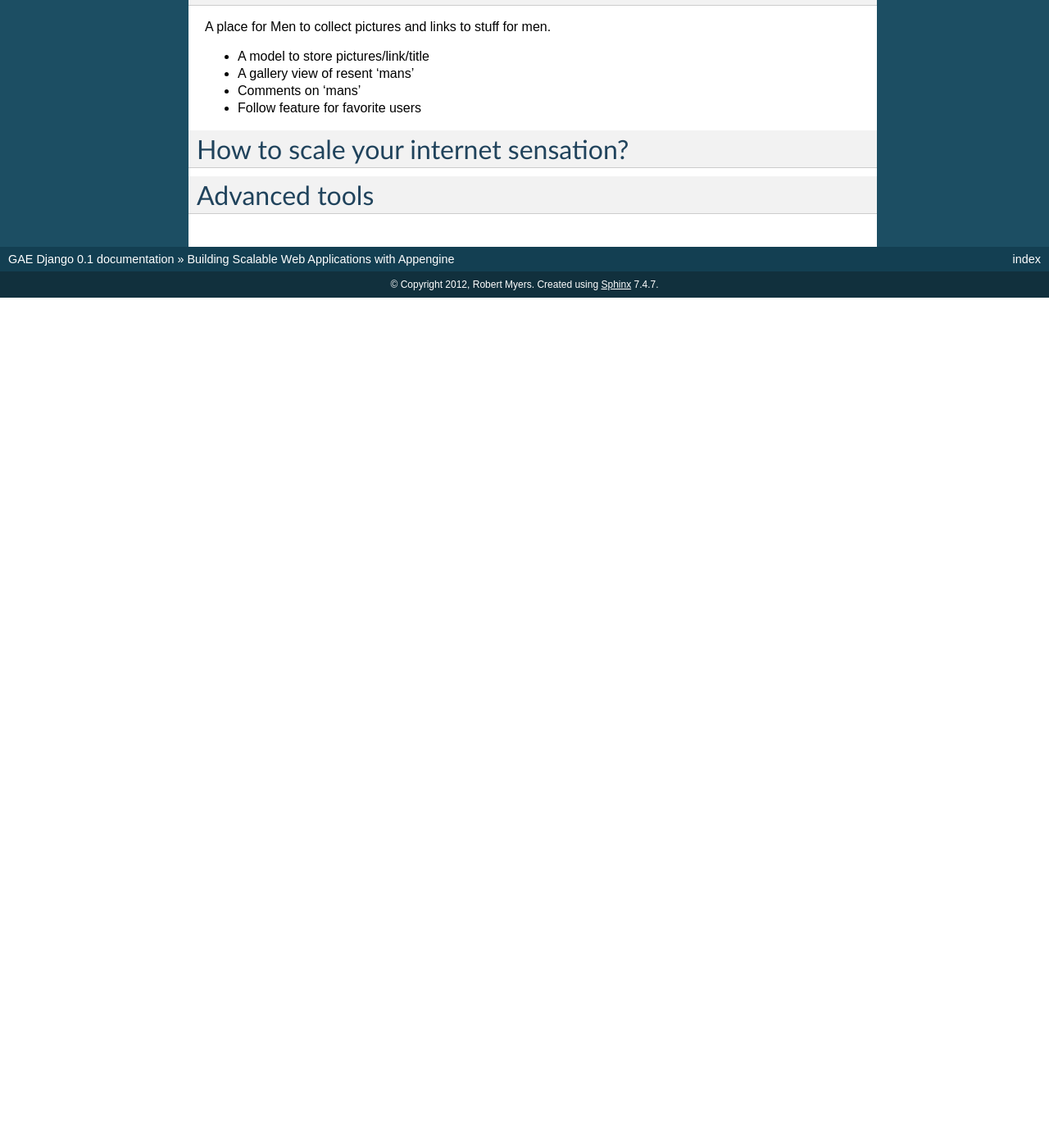
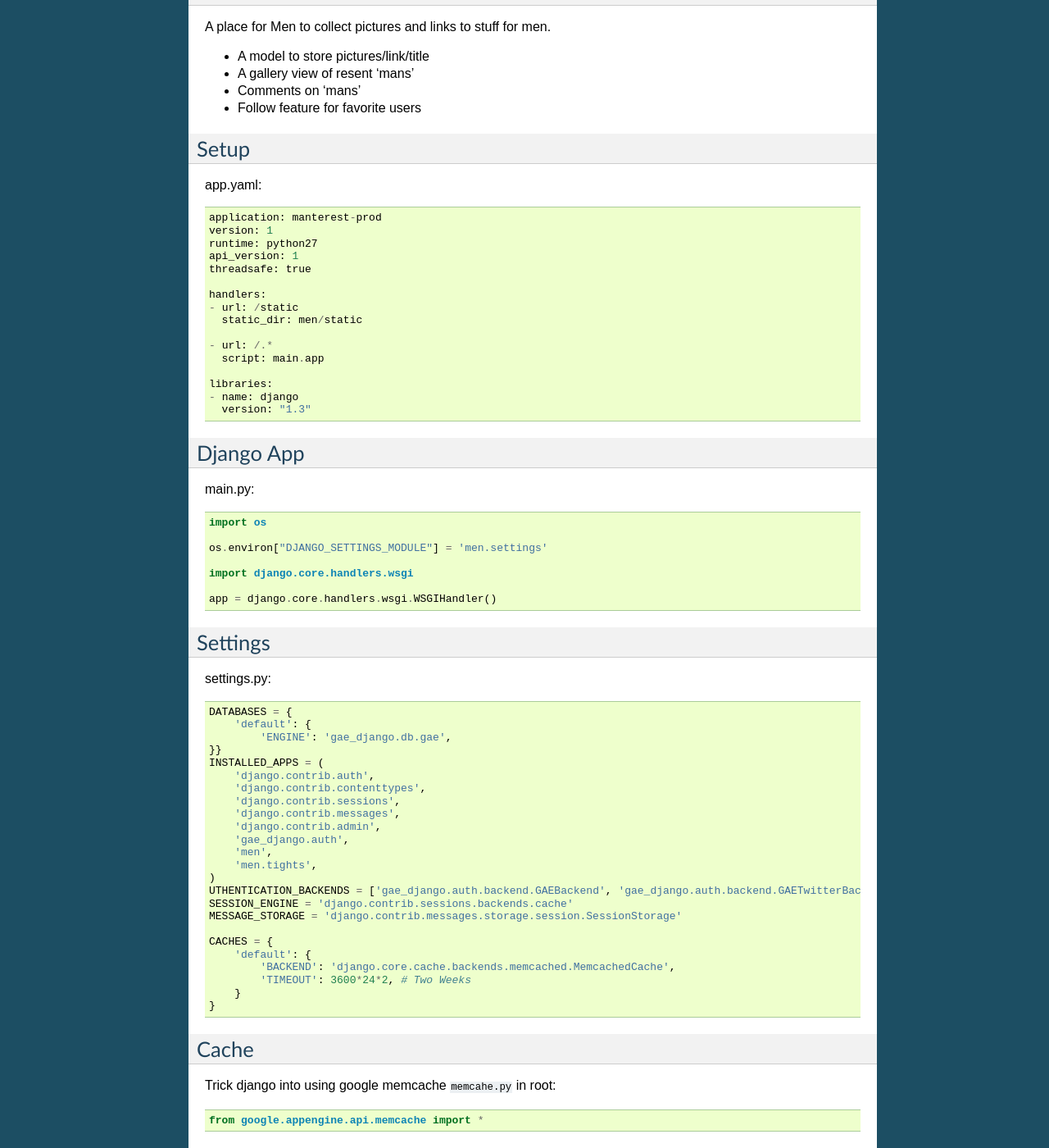
Before and after one commit to rmyers/gae_django, a Sphinx documentation site: the page built from docs/source/index.rst, in a window 1280 px wide and 1400 px high, scrolled down 5025 px. Shown: the whole window at 82% size. Built offline with Sphinx 7.4.7, drawn with Linux system fonts in a browser that asks for light colours; before the commit the page ends 5388 px from its top, so only the background shows below that; some of the changed text lies outside the part shown.

Commit message:
updating presentation

```diff
--- a/docs/source/index.rst
+++ b/docs/source/index.rst
@@ -253,12 +253,120 @@ A place for Men to collect pictures and links to stuff for men.
 * Comments on 'mans'
 * Follow feature for favorite users
 
+Setup
+-----
+
+app.yaml::
+
+    application: manterest-prod
+    version: 1
+    runtime: python27
+    api_version: 1
+    threadsafe: true
+
+    handlers:
+    - url: /static
+      static_dir: men/static
+
+    - url: /.*
+      script: main.app
+
+    libraries:
+    - name: django
+      version: "1.3"
+
+Django App
+----------
+
+main.py::
+
+    import os
+
+    os.environ["DJANGO_SETTINGS_MODULE"] = 'men.settings'
+
+    import django.core.handlers.wsgi
+
+    app = django.core.handlers.wsgi.WSGIHandler()
+
+Settings
+--------
+
+settings.py::
+
+    DATABASES = {
+        'default': {
+            'ENGINE': 'gae_django.db.gae',
+    }}
+    INSTALLED_APPS = (
+        'django.contrib.auth',
+        'django.contrib.contenttypes',
+        'django.contrib.sessions',
+        'django.contrib.messages',
+        'django.contrib.admin',
+        'gae_django.auth',
+        'men',
+        'men.tights',
+    )
+    UTHENTICATION_BACKENDS = ['gae_django.auth.backend.GAEBackend', 'gae_django.auth.backend.GAETwitterBackend']
+    SESSION_ENGINE = 'django.contrib.sessions.backends.cache'
+    MESSAGE_STORAGE = 'django.contrib.messages.storage.session.SessionStorage'
+
+    CACHES = {
+        'default': {
+            'BACKEND': 'django.core.cache.backends.memcached.MemcachedCache',
+            'TIMEOUT': 3600*24*2, # Two Weeks
+        }
+    }
+
+Cache
+------
+
+Trick django into using google memcache ``memcahe.py`` in root::
+
+    from google.appengine.api.memcache import *
+
+Man Model
+---------
+
+::
+
+    class Man(db.Model):
+        """Basic man model"""
+
+        account_id = db.IntegerProperty()
+        account_name = db.StringProperty()
+        title = db.StringProperty()
+        url = db.URLProperty()
+        category = db.StringProperty()
+        image_ref_url = db.URLProperty()
+        image_src = db.URLProperty()
+        created_on = db.DateTimeProperty(auto_now_add=True)
+
 How to scale your internet sensation?
 =====================================
+
+Problem
+-------
+
+You got too many users, and some users have tons of followers.
+
+Solution
+--------
+
+Use datastore list properties and parent keys to get a list of
+mans from all the people you are following.
+
+Query::
+
+    user_id = request.user.id
+    query = ManIndex.all(keys_only=True).filter('account_ids =', user_id)
+    query.order('-created_on')
+    query.fetch(1000)
 
 Advanced tools
 ==============
 
+* Map Reduce
 
 .. toctree::
    :maxdepth: 2
```
